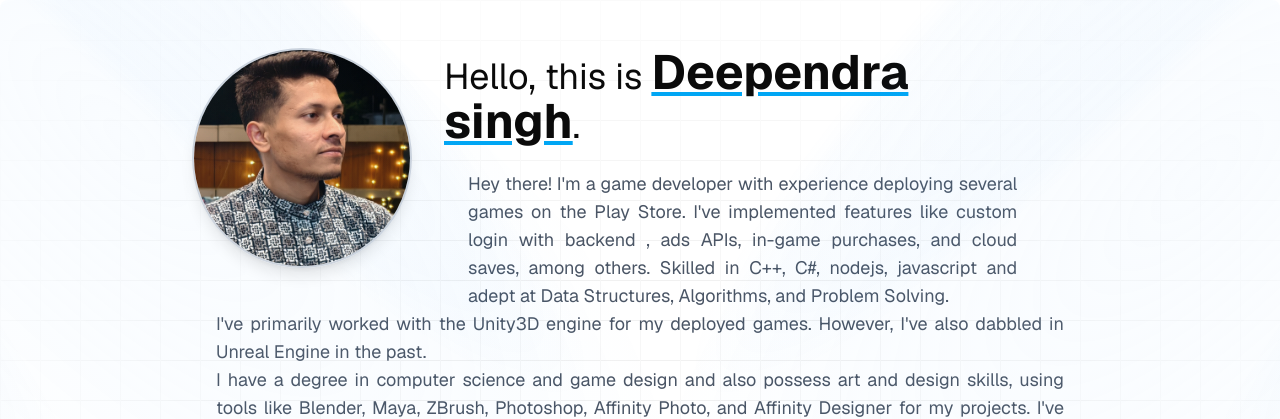
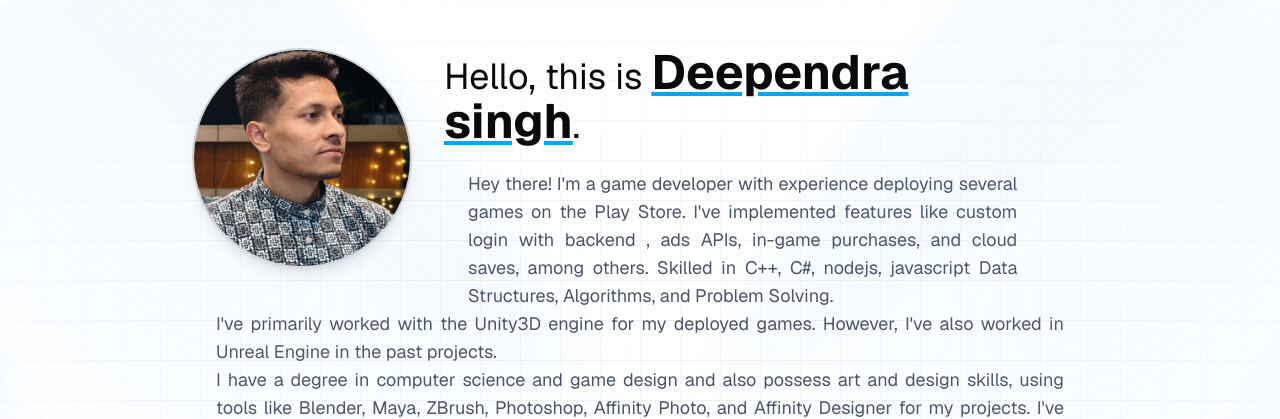
Before and after one commit to deezero7/dee_portfolio_nextjs, a Next.js app: page / in a window 1280 px wide. Shown: the top 419 px of the page. Built offline with nearby package versions, Linux system fonts and the light colour scheme.

Commit message:
text update

```diff
--- a/components/intro.tsx
+++ b/components/intro.tsx
@@ -30,7 +30,7 @@ const Intro = () => {
               several games on the Play Store. I&#39;ve implemented features
               like custom login with backend , ads APIs, in-game purchases, and
               cloud saves, among others. Skilled in C++, C#, nodejs, javascript
-              and adept at Data Structures, Algorithms, and Problem Solving.
+              Data Structures, Algorithms, and Problem Solving.
             </p>
           </BoxReveal>
         </div>
@@ -41,8 +41,8 @@ const Intro = () => {
           <>
             <p className="text-base sm:text-lg text-opacity-100  text-gray-600 dark:text-slate-400 text-justify">
               I&#39;ve primarily worked with the Unity3D engine for my deployed
-              games. However, I&#39;ve also dabbled in Unreal Engine in the
-              past.
+              games. However, I&#39;ve also worked in Unreal Engine in the past
+              projects.
             </p>
 
             <p className="text-base sm:text-lg text-opacity-100  text-gray-600 dark:text-slate-400 text-justify">
```
